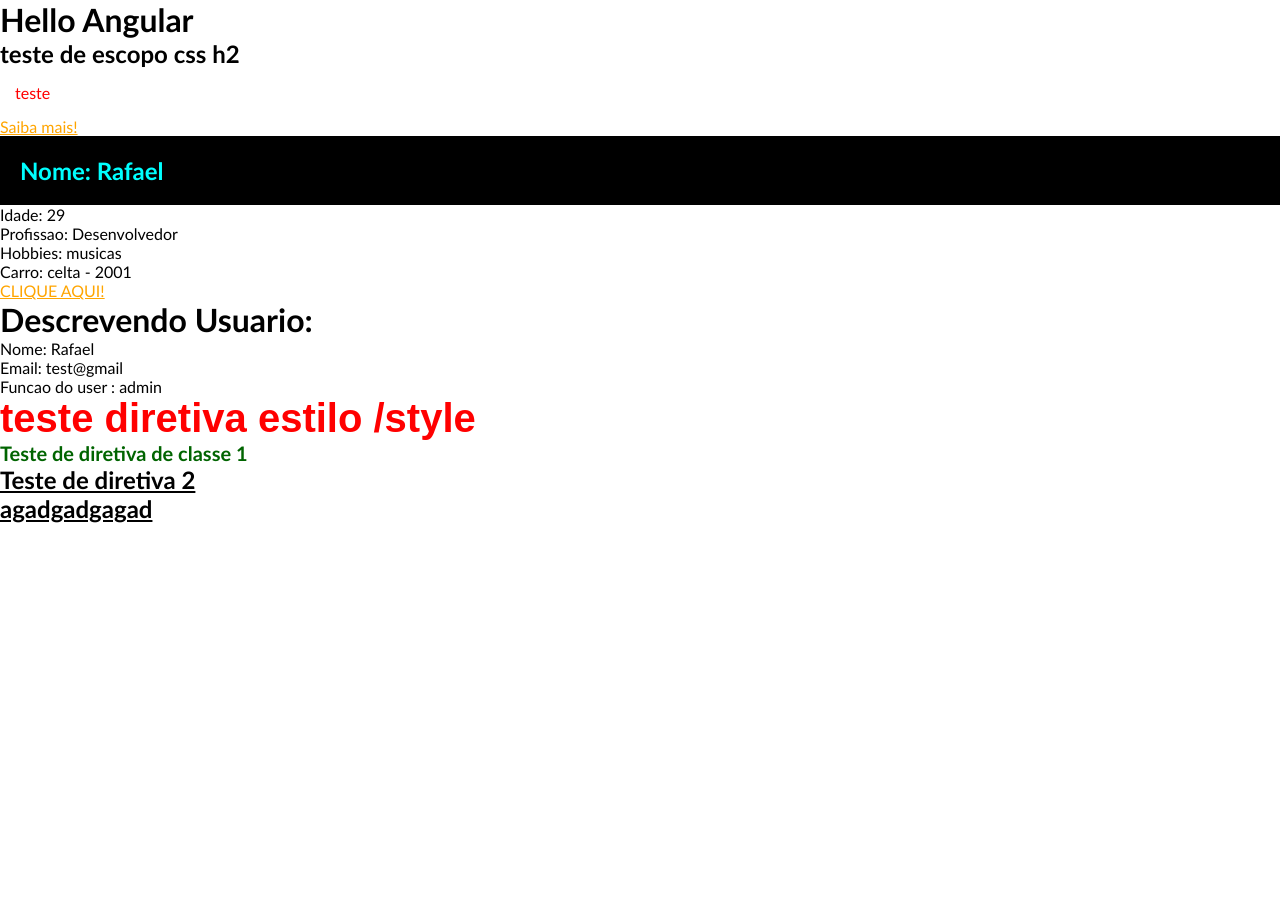
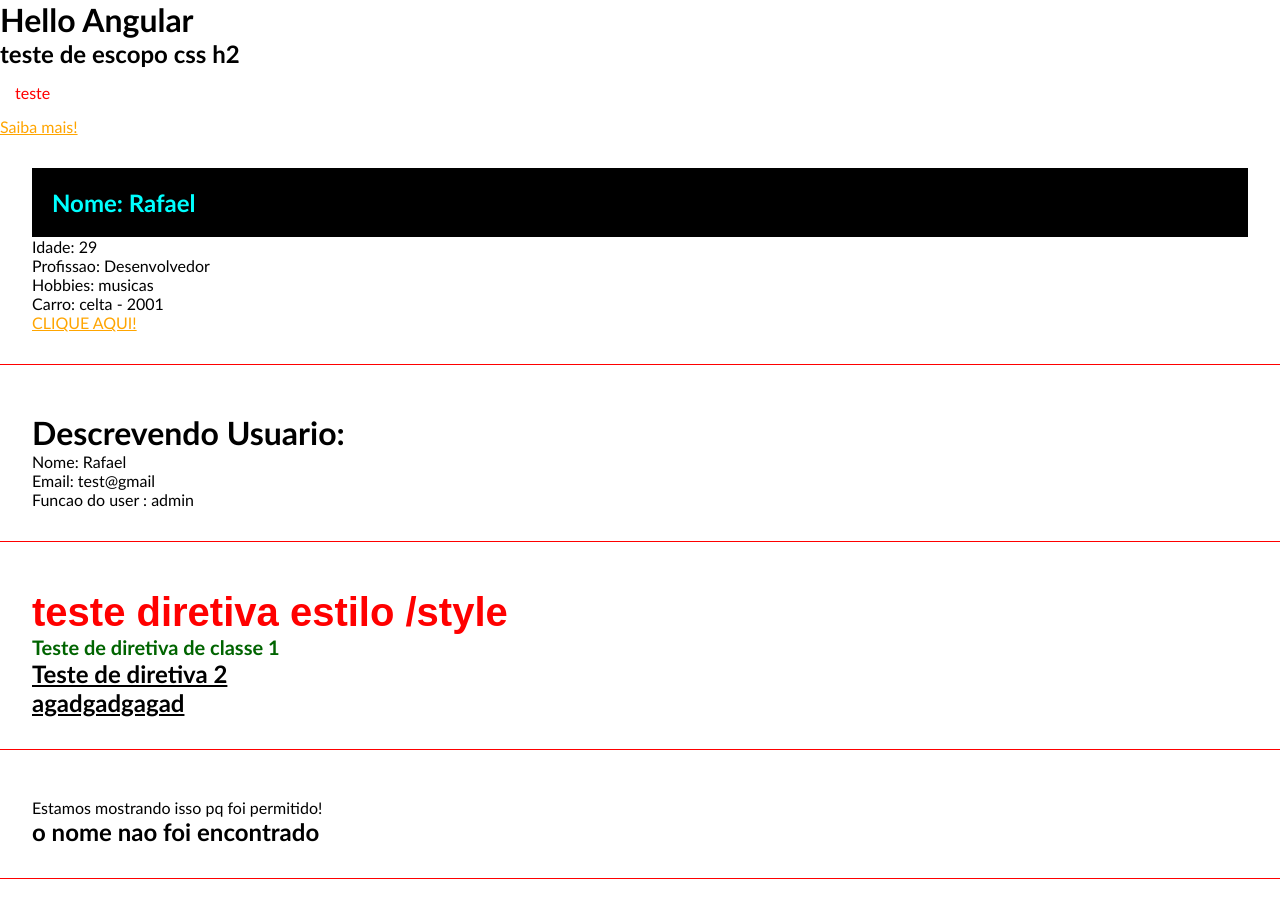
Before and after one commit to RafaelSaCa/CursoAngular, an Angular app: page / in a window 1280 px wide. Shown: the top 918 px of the page. Before the commit the page ends 800 px from the top, so only its background shows below. Built offline with nearby package versions, Linux system fonts and the light colour scheme.

Commit message:
Renderização condicionada if-else

```diff
--- a/src/app/app.component.html
+++ b/src/app/app.component.html
@@ -7,3 +7,4 @@
 <app-first-component></app-first-component>
 <app-parent-data [name]="userName" [userData]="userData"></app-parent-data>
 <app-directives></app-directives>
+<app-if-render></app-if-render>
--- a/src/app/app.module.ts
+++ b/src/app/app.module.ts
@@ -5,13 +5,15 @@
 import { FirstComponentComponent } from './components/first-component/first-component.component';
 import { ParentDataComponent } from './components/parent-data/parent-data.component';
 import { DirectivesComponent } from './components/directives/directives.component';
+import { IfRenderComponent } from './components/if-render/if-render.component';
 
 @NgModule({
   declarations: [
     AppComponent,
     FirstComponentComponent,
     ParentDataComponent,
-    DirectivesComponent
+    DirectivesComponent,
+    IfRenderComponent
   ],
   imports: [
     BrowserModule
--- a/src/app/components/directives/directives.component.html
+++ b/src/app/components/directives/directives.component.html
@@ -1,4 +1,10 @@
-<h2 [ngStyle]="{'font-size':size + 'px', 'font-family': font, color :color}">teste diretiva estilo /style</h2>
-<h2 [ngClass]="classes">Teste de diretiva de classe 1</h2>
-<h2 [ngClass]="underline">Teste de diretiva 2</h2>
-<h2 [ngClass]="underline">agadgadgagad</h2>
+<div class="class">
+  <h2
+    [ngStyle]="{ 'font-size': size + 'px', 'font-family': font, color: color }"
+  >
+    teste diretiva estilo /style
+  </h2>
+  <h2 [ngClass]="classes">Teste de diretiva de classe 1</h2>
+  <h2 [ngClass]="underline">Teste de diretiva 2</h2>
+  <h2 [ngClass]="underline">agadgadgagad</h2>
+</div>
--- a/src/app/components/first-component/first-component.component.html
+++ b/src/app/components/first-component/first-component.component.html
@@ -1,8 +1,10 @@
+<div class="class">
   <h2 class="title">Nome: {{ name }}</h2>
   <p>Idade: {{ age }}</p>
   <p>Profissao: {{ job }}</p>
-<p>Hobbies: {{hobbies[1]}}</p>
+  <p>Hobbies: {{ hobbies[1] }}</p>
   <p>Carro: {{ car.name }} - {{ car.year }}</p>
   <div>
     <a href="#">CLIQUE AQUI!</a>
   </div>
+</div>
--- /dev/null
+++ b/src/app/components/if-render/if-render.component.html
@@ -0,0 +1,9 @@
+<div class="class">
+  <div *ngIf="canShow">Estamos mostrando isso pq foi permitido!</div>
+  <h2 *ngIf="name ==='Rafael'; else nameNotFound">O nome é Rafael</h2>
+  <ng-template #nameNotFound>
+    <div>
+      <h2>o nome nao foi encontrado</h2>
+    </div>
+  </ng-template>
+</div>
--- /dev/null
+++ b/src/app/components/if-render/if-render.component.ts
@@ -0,0 +1,13 @@
+import { Component } from '@angular/core';
+
+@Component({
+  selector: 'app-if-render',
+  templateUrl: './if-render.component.html',
+  styleUrls: ['./if-render.component.css']
+})
+export class IfRenderComponent {
+canShow: boolean = true;
+name =  'adg';
+
+
+}
--- a/src/app/components/parent-data/parent-data.component.html
+++ b/src/app/components/parent-data/parent-data.component.html
@@ -1,4 +1,6 @@
-<h1>Descrevendo Usuario: </h1>
-<p>Nome: {{ name }}</p>
-<p>Email: {{ userData.email }}</p>
-<p>Funcao do user : {{userData.role}}</p>
+<div class="class">
+  <h1>Descrevendo Usuario:</h1>
+  <p>Nome: {{ name }}</p>
+  <p>Email: {{ userData.email }}</p>
+  <p>Funcao do user : {{ userData.role }}</p>
+</div>
--- a/src/styles.css
+++ b/src/styles.css
@@ -8,3 +8,15 @@
 a{
   color: orange;
 }
+
+
+body{
+  padding-bottom: 500px;
+
+}
+
+.class{
+  border-bottom: 1px solid red;
+  padding: 2em;
+  margin-bottom: 1em;
+}
```
Also changed, not shown: src/app/components/if-render/if-render.component.css (added), 1 other file (tests, documents, lock files or other folders). Lines whose indentation alone changed are shown as unchanged.
